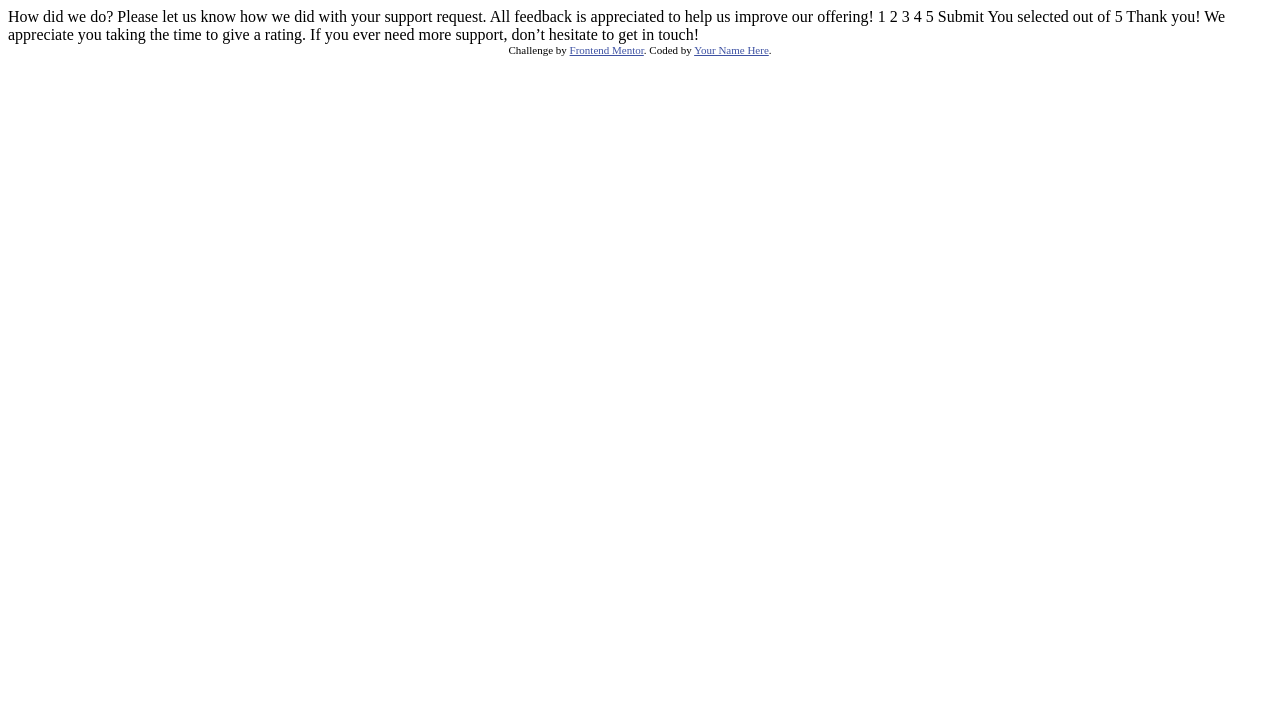
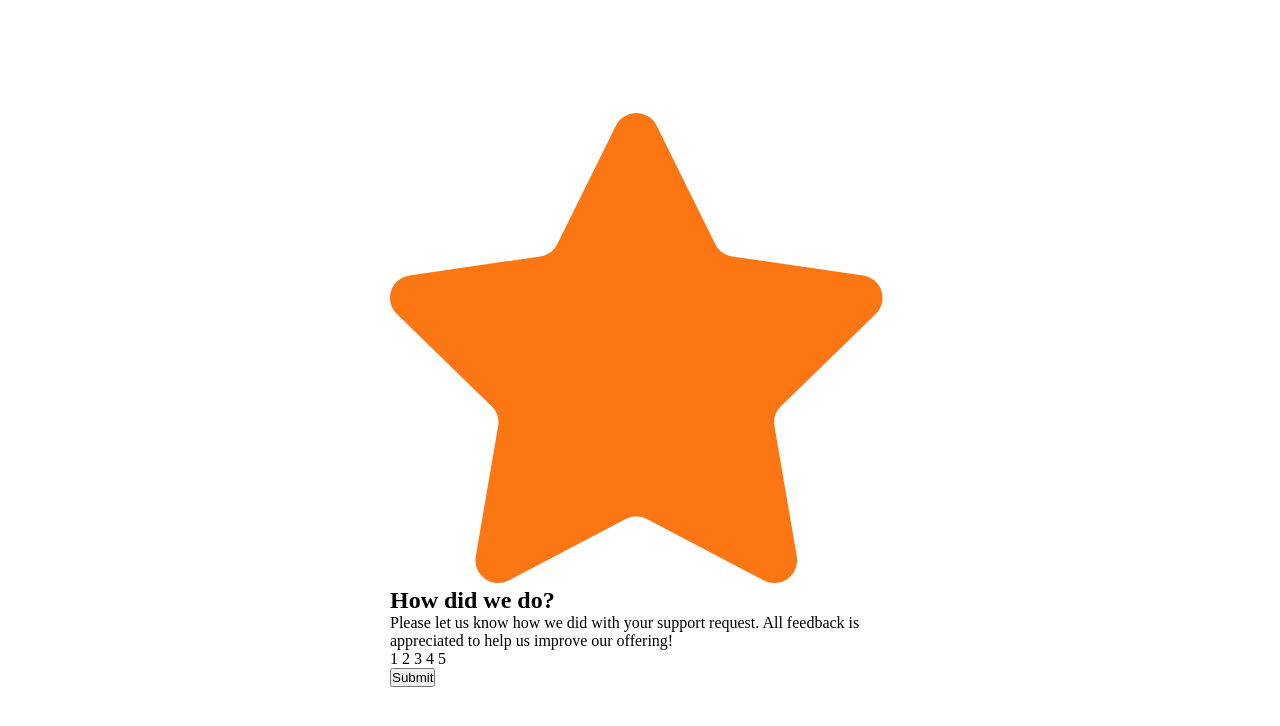
Before and after one commit to inocenciooo/interactive-rating, a plain HTML site: page index.html in a window 1280 px wide. Drawn offline with Linux system fonts and the light colour scheme.

Commit message:
feito estrutura html e inicio da estilização

```diff
--- a/index.html
+++ b/index.html
@@ -1,49 +1,57 @@
 <!DOCTYPE html>
 <html lang="en">
+
 <head>
   <meta charset="UTF-8">
-  <meta name="viewport" content="width=device-width, initial-scale=1.0"> <!-- displays site properly based on user's device -->
+  <meta name="viewport" content="width=device-width, initial-scale=1.0">
 
-  <link rel="icon" type="image/png" sizes="32x32" href="./images/favicon-32x32.png">
+  <link rel="icon" type="image/png" sizes="32x32" href="./src/images/favicon-32x32.png">
 
-  <title>Frontend Mentor | Interactive rating component</title>
+  <link rel="stylesheet" href="./src/css/assessment.css">
 
-  <!-- Feel free to remove these styles or customise in your own stylesheet 👍 -->
-  <style>
-    .attribution { font-size: 11px; text-align: center; }
-    .attribution a { color: hsl(228, 45%, 44%); }
-  </style>
+  <title>Interactive rating  | Vinícius Inocêncio </title>
+
+
+
 </head>
+
 <body>
 
-  <!-- Rating state start -->
+  <main class="card">
+    <section class="assessment">
+      <div class="icon">
+        <img src="./src/images/icon-star.svg">
+      </div>
+      <div class="info">
+        <h2>How did we do?</h2>
+        <p>Please let us know how we did with your support request. All feedback is appreciated
+          to help us improve our offering!
+        </p>
+      </div>
+      <div class="numbers">
+        <span>1</span>
+        <span>2</span>
+        <span>3</span>
+        <span>4</span>
+        <span>5</span>
+      </div>
+      <button> Submit</button>
+    </section>
+    <section class="result">
+      <div class="image">
+        <img src="./src/images/illustration-thank-you.svg">
+      </div>
+      <div class="range">
+        <p>You selected <span>x</span> out of 5</p>
+      </div>
+      <div class="info-result">
+        <h2>Thank you!</h2>
+        <p>We appreciate you taking the time to give a rating. If you ever need more support,
+          don’t hesitate to get in touch!</p>
+      </div>
+    </section>
+  </main>
 
-  How did we do?
+</body>
 
-  Please let us know how we did with your support request. All feedback is appreciated
-  to help us improve our offering!
-
-  1 2 3 4 5
-
-  Submit
-
-  <!-- Rating state end -->
-
-  <!-- Thank you state start -->
-
-  You selected <!-- Add rating here --> out of 5
-
-  Thank you!
-
-  We appreciate you taking the time to give a rating. If you ever need more support,
-  don’t hesitate to get in touch!
-
-  <!-- Thank you state end -->
-
-
-  <div class="attribution">
-    Challenge by <a href="https://www.frontendmentor.io?ref=challenge" target="_blank">Frontend Mentor</a>.
-    Coded by <a href="#">Your Name Here</a>.
-  </div>
-</body>
 </html>
--- /dev/null
+++ b/src/css/assessment.css
@@ -0,0 +1,34 @@
+:root {
+  --button-bgcolor: hsl(25, 97%, 53%);
+  --title-color: hsl(0, 100%, 100%);
+  --paragraph-color: hsl(217, 12%, 63%);
+  --card-bgcolor: hsl(213, 19%, 18%);
+  --body-bg-color: hsl(216, 12%, 8%);
+}
+
+* {
+  margin: 0;
+  padding: 0;
+  box-sizing: border-box;
+}
+
+img {
+  width: 100%;
+}
+
+.result {
+  display: none;
+}
+
+body {
+  min-height: 100vh;
+  width: 100vw;
+  display: flex;
+  flex-direction: column;
+  justify-content: center;
+  align-items: center;
+}
+
+.card{
+    width: 500px;
+}
```
